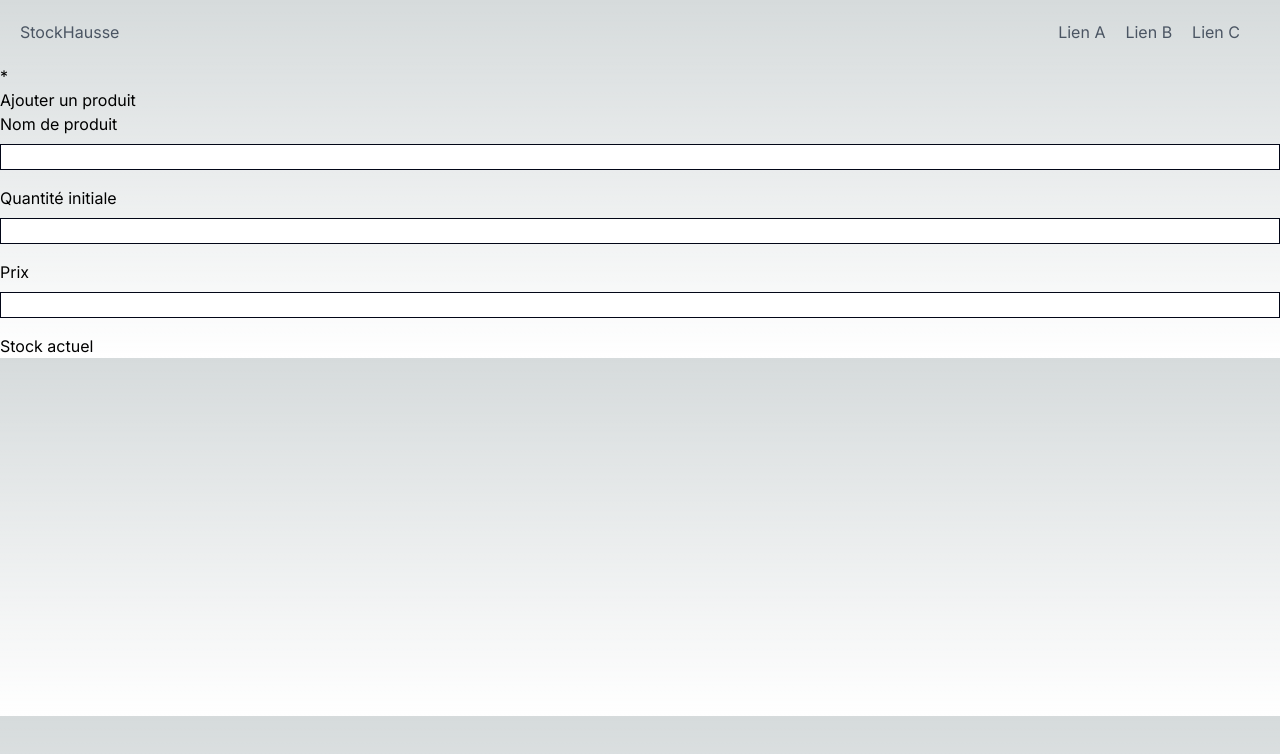
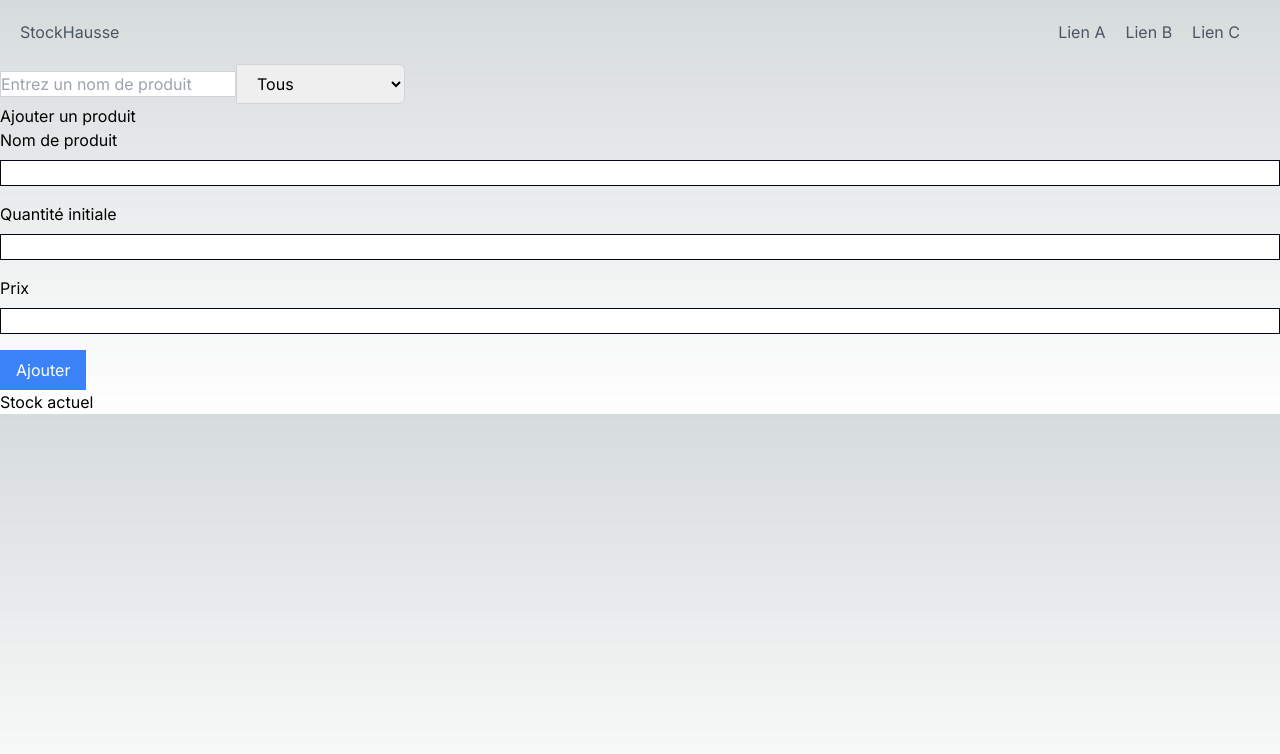
Before and after one commit to Eriuden/StockHausse, a Next.js app: page / in a window 1280 px wide. Shown: the top 754 px of the page. Built offline with nearby package versions, Linux system fonts and the light colour scheme.

Commit message:
work on adding products

```diff
--- /dev/null
+++ b/app/api/Produits/route.js
@@ -0,0 +1,39 @@
+//Avec Next, les règles changent, c'est pas mongoose ici
+
+import { MongoClient } from "mongodb";
+import { NextResponse } from "next/server";
+
+export async function GET(request) {
+
+    const uri = "mongodb+srv://" + process.env.DB_USER_PASS + "@cluster0.iodcc.mongodb.net/StockHausse"
+    const client = new MongoClient(uri)
+
+        try{
+            const database = client.db("Eriuden")
+            const products = database.collection("products")
+            //requète classique pour chercher un objet
+            const query = {}
+            const product = await products.find(query).toArray()
+            return NextResponse.json({success: true, product})
+        } finally /*s'assure de fermer le client en cas de fermeture/erreur*/ {
+            await client.close()
+        }
+}
+
+export async function POST(request) {
+
+    let body = request.body
+
+    const uri = "mongodb+srv://" + process.env.DB_USER_PASS + "@cluster0.iodcc.mongodb.net/StockHausse"
+    const client = new MongoClient(uri)
+
+        try{
+            const database = client.db("stock")
+            const products = database.collection("products")
+
+            const product = await products.insertOne(body)
+            return NextResponse.json({ product})
+        } finally /*s'assure de fermer le client en cas de fermeture/erreur*/ {
+            await client.close()
+        }
+}
--- a/app/api/mongoDB/route.js
+++ /dev/null
@@ -1,21 +0,0 @@
-//Avec Next, les règles changent, c'est pas mongoose ici
-
-import { MongoClient } from "mongodb";
-import { NextResponse } from "next/server";
-
-export async function GET(request) {
-    const uri = "mongodb+srv://" + process.env.DB_USER_PASS + "@cluster0.iodcc.mongodb.net/StockHausse"
-    const client = new MongoClient(uri)
-
-        try{
-            const database = client.db("Eriuden")
-            const items = database.collection("inventory")
-            //requète classique pour chercher un objet
-            const query = { }
-            const item = await items.find(query).toArray()
-            console.log(item)
-            return NextResponse.json({"test" : 35})
-        } finally /*s'assure de fermer le client en cas de fermeture/erreur*/ {
-            await client.close()
-        }
-}
--- a/app/page.js
+++ b/app/page.js
@@ -1,29 +1,68 @@
 import { Header } from "@/components/Header";
+import { useState, useEffect } from "react";
 
 
 export default function Home() {
+  const [product, setProduct] = useState({})
+
+  const addProduct = async(e)=>{
+    e.preventDefault()
+
+    try {
+      const response = await fetch("/api/product", {
+        method:"POST",
+        headers: {
+          'Content-type': 'application/json'
+        },
+        body: JSON.stringify(product)
+      })
+
+      if(response.ok) {
+        console.log("ca marche")
+      } else {
+        console.log("ca marche pas")
+      }
+    }
+    catch(err) {
+      window.alert(err)
+    }
+  }
+
   return (
     <>
       <Header/>
 
-      <div className="container">*
+      <div>
+        <input type="text" placeholder="Entrez un nom de produit"
+        className="flex-1 border border-gray-300"/>
+
+        <select className=" border border-gray-300 px-4 py-2 rounded-r-md">
+          <option value="">Tous</option>
+          <option value="categorie1">1ère catégorie</option>
+          <option value="categorie2">2nde catégorie</option>
+        </select>
+      </div>
+
+      <div className="container">
         <h2>Ajouter un produit</h2>
 
         <form>
           <div className="mb-4">
             <label htmlFor="productName" className="block mb-2"> Nom de produit </label>
-            <input type="text" id="productName" className="w-full border border-slate-950"></input>
+            <input onChange={(e)=> (e.target.value)} type="text" id="productName" className="w-full border border-slate-950"></input>
           </div>
 
           <div className="mb-4">
             <label htmlFor="productQty" className="block mb-2"> Quantité initiale </label>
-            <input type="number" id="productQty" className="w-full border border-slate-950"></input>
+            <input onChange={(e)=> (e.target.value)} type="number" id="productQty" className="w-full border border-slate-950"></input>
           </div>
 
           <div className="mb-4">
             <label htmlFor="productPrice" className="block mb-2"> Prix </label>
-            <input type="number" id="productPrice" className="w-full border border-slate-950"></input>
+            <input onChange={(e)=> (e.target.value)} type="number" id="productPrice" className="w-full border border-slate-950"></input>
           </div>
+
+          <button onClick={addProduct} type="submit" className="bg-blue-500 text-white px-4 py-2">Ajouter</button>
         </form>
         <h2>Stock actuel</h2>
       </div>
```
